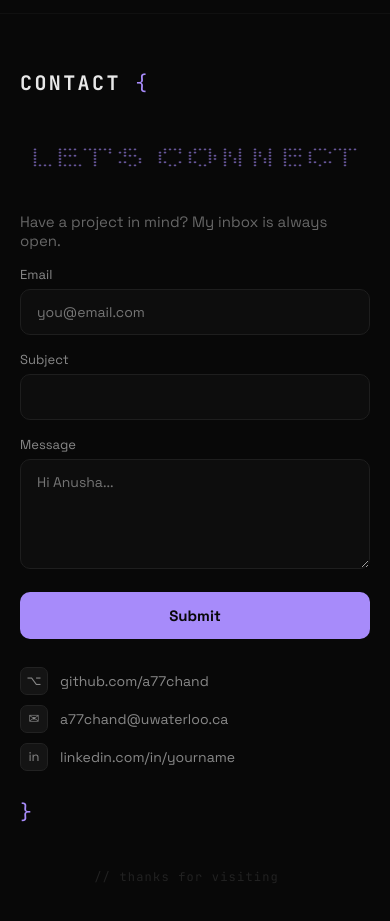
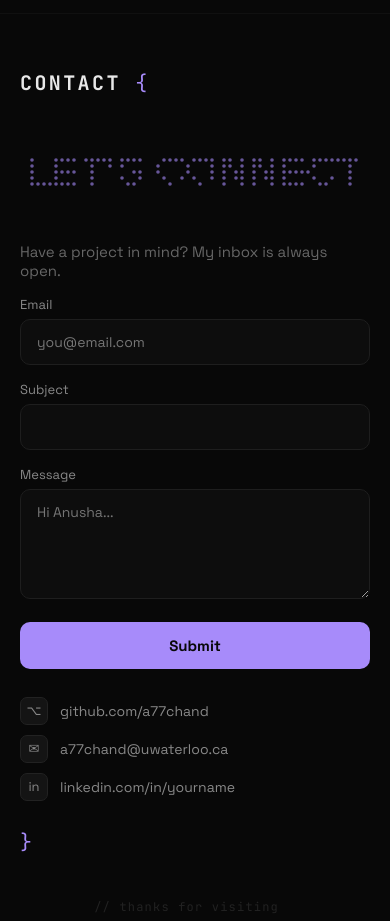
Before and after one commit to a77chand/portfolio, a React (Vite) app: page / in a window 390 px wide. Shown: the part 4980-5901 px from the top of the page. Built offline with nearby package versions, Linux system fonts and the light colour scheme.

Commit message:
enlarge LET'S CONNECT dot text to full content width

```diff
--- a/src/App.jsx
+++ b/src/App.jsx
@@ -116,7 +116,7 @@ export default function App() {
 
       <section className="sec" id="contact">
         <h2 className="code-head">CONTACT <span className="br">{'{'}</span></h2>
-        <DotMatrix text="LET'S CONNECT" height={110} />
+        <DotMatrix text="LET'S CONNECT" height={190} />
         <p className="contact-line">Have a project in mind? My inbox is always open.</p>
         <ContactForm />
         <div className="c-side">
--- a/src/components/DotMatrix.jsx
+++ b/src/components/DotMatrix.jsx
@@ -5,21 +5,22 @@ export default function DotMatrix({ text = "LET'S CONNECT", height = 110 }) {
   useEffect(() => {
     const canvas = ref.current;
     const rect = canvas.getBoundingClientRect();
+    const H = rect.height || height; // follow the CSS height so mobile can differ
     canvas.width = rect.width;
-    canvas.height = height;
+    canvas.height = H;
     const ctx = canvas.getContext('2d');
 
     const off = document.createElement('canvas');
-    off.width = canvas.width; off.height = height;
+    off.width = canvas.width; off.height = H;
     const octx = off.getContext('2d');
     octx.fillStyle = '#fff';
-    const fs = Math.min(canvas.width / 8.5, height * 0.62);
+    const fs = Math.min(canvas.width / 8.4, H * 0.7);
     octx.font = `800 ${fs}px 'Space Grotesk', sans-serif`;
     octx.textAlign = 'center'; octx.textBaseline = 'middle';
     octx.fillText(text, off.width / 2, off.height / 2);
 
     const img = octx.getImageData(0, 0, off.width, off.height).data;
-    const GAP = 5, dots = [];
+    const GAP = 6, dots = [];
     for (let y = 0; y < off.height; y += GAP)
       for (let x = 0; x < off.width; x += GAP)
         if (img[(y * off.width + x) * 4 + 3] > 128) dots.push({ ox: x, oy: y, x, y, vx: 0, vy: 0 });
@@ -32,12 +33,12 @@ export default function DotMatrix({ text = "LET'S CONNECT", height = 110 }) {
 
     const draw = () => {
       if (!alive) return;
-      ctx.clearRect(0, 0, canvas.width, height);
+      ctx.clearRect(0, 0, canvas.width, H);
       dots.forEach(p => {
         const dx = p.x - mx, dy = p.y - my;
         const dist = Math.hypot(dx, dy);
-        if (dist < 45) {
-          const force = ((45 - dist) / 45) * 2.4;
+        if (dist < 60) {
+          const force = ((60 - dist) / 60) * 2.6;
           p.vx += (dx / dist) * force;
           p.vy += (dy / dist) * force;
         }
@@ -47,7 +48,7 @@ export default function DotMatrix({ text = "LET'S CONNECT", height = 110 }) {
         p.x += p.vx; p.y += p.vy;
         const disp = Math.hypot(p.x - p.ox, p.y - p.oy) > 3;
         ctx.beginPath();
-        ctx.arc(p.x, p.y, 1.4, 0, Math.PI * 2);
+        ctx.arc(p.x, p.y, 1.8, 0, Math.PI * 2);
         ctx.fillStyle = disp ? 'rgba(196,168,255,0.95)' : 'rgba(167,139,250,0.6)';
         ctx.fill();
       });
--- a/src/index.css
+++ b/src/index.css
@@ -136,7 +136,7 @@ a { text-decoration: none; color: inherit; }
 .int-name { font-size: 15px; font-weight: 700; color: #fff; }
 
 /* ============ CONTACT ============ */
-.dots-canvas { display: block; width: 100%; max-width: 620px; height: 110px; margin: 4px 0 18px; }
+.dots-canvas { display: block; width: 100%; height: 190px; margin: 4px 0 18px; }
 .contact-line { font-size: 15px; color: #666; margin-bottom: 8px; }
 .c-form { max-width: 620px; }
 .form-label { display: block; font-size: 13px; color: #888; margin: 16px 0 6px; }
@@ -168,5 +168,5 @@ textarea.form-input { height: 110px; resize: vertical; }
   .int-strip { flex-direction: column; }
   .int-cell { border-right: none; border-bottom: 1px solid #3b2d63; }
   .int-cell:last-child { border-bottom: none; }
-  .dots-canvas { height: 70px; }
+  .dots-canvas { height: 100px; }
 }
```
